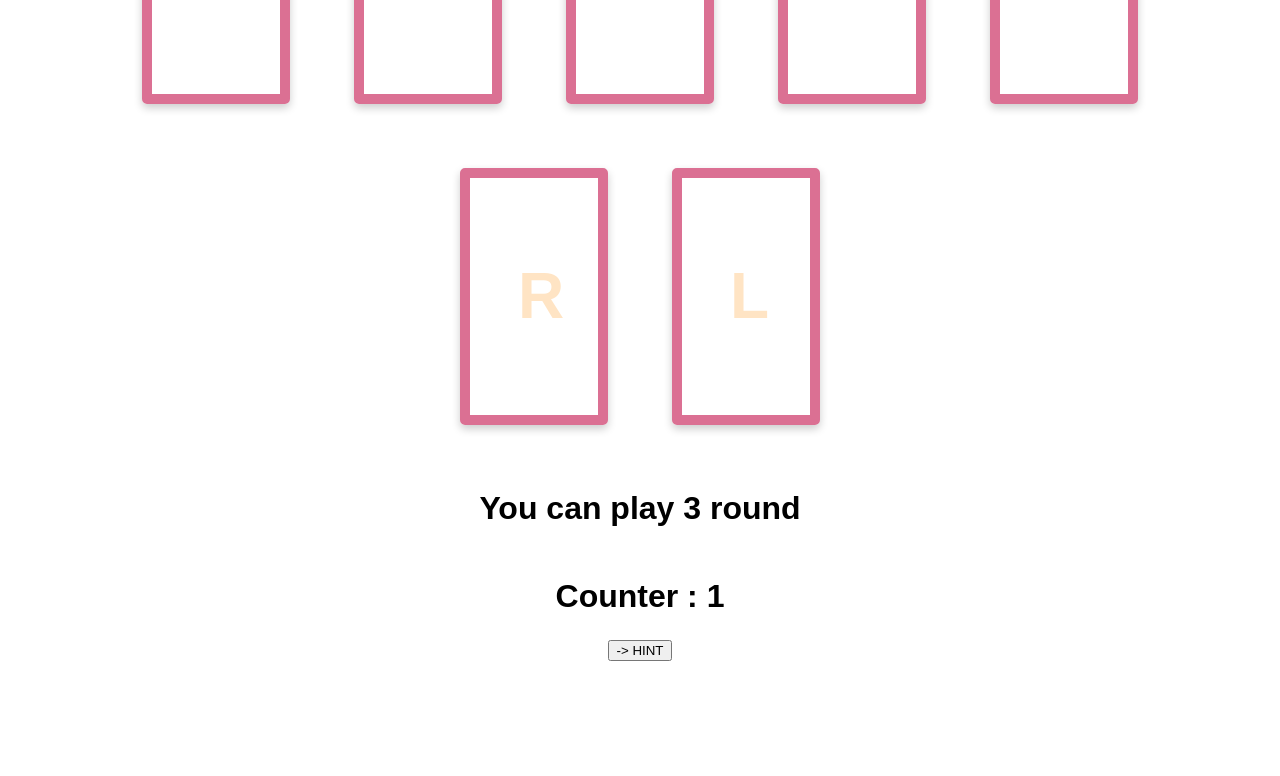
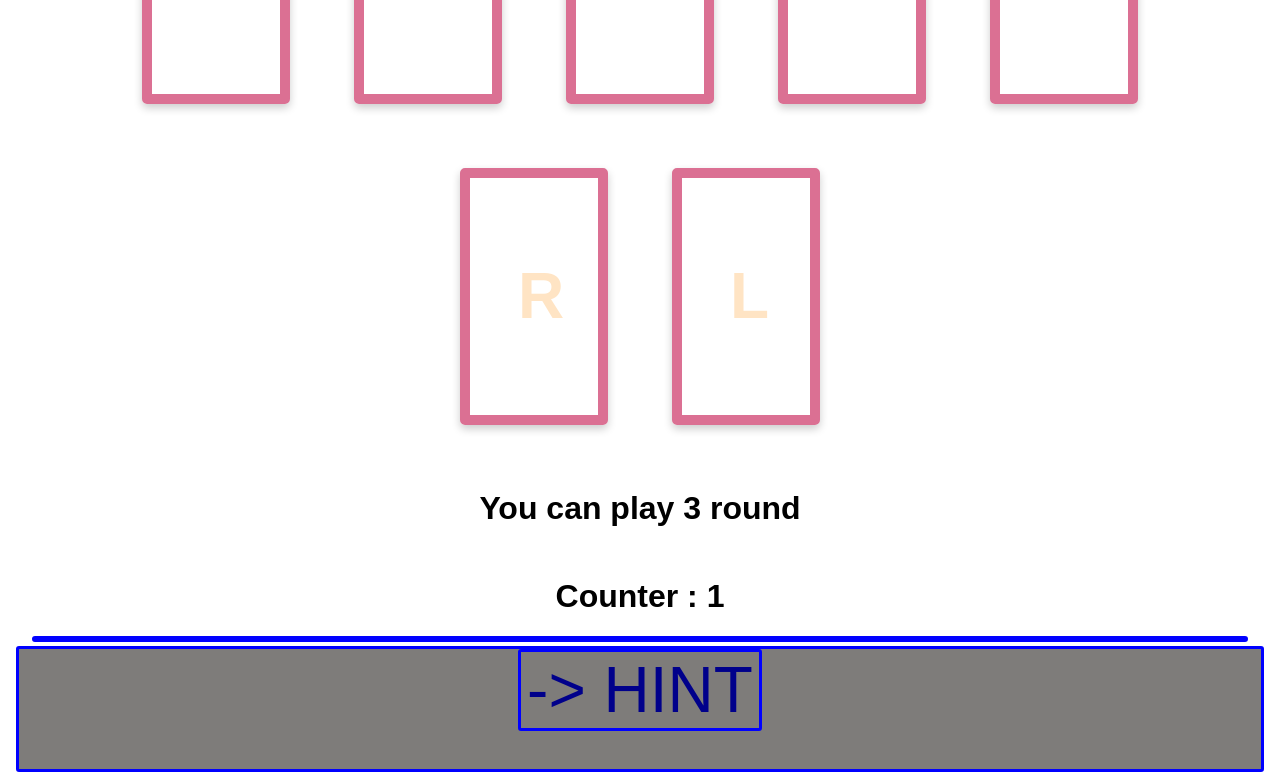
Before and after one commit to papaeas/3SA03, a React (Create React App) app: page / in a window 1280 px wide. Shown: the part 995-1771 px from the top of the page. Before the commit the page ends 1679 px from the top, so only its background shows below. Built offline with nearby package versions, Linux system fonts and the light colour scheme.

Commit message:
commit 6

```diff
--- a/src/App.js
+++ b/src/App.js
@@ -58,7 +58,7 @@ class App extends React.Component {
     let check = this.state.completed === false ? '' : <button className="poppp" onClick={this.reset}><h1> _ Play Again _</h1></button>;
     let ans = this.state.completed === false ? '' : <h3> </h3>;
     let checks = this.state.completed === false ? '' : <h1 className="gooss">. . WINNER . .</h1>;
-    //let count_end = this.state.counter > 5 ? "Game Over" : "Counter : " + this.state.counter;
+    //let count_end = this.state.counter > 3 ? "Game Over" : "Counter : " + this.state.counter;
 
     return (
       <div className="pim">
@@ -109,15 +109,15 @@ class App extends React.Component {
 
                   <Check check_count={this.state.counter} />
                 </div>
-                <div className="itemm">
+                <div className="exam">
                   {check}
                   {ans}
                   {checks}
                 </div>
               </div>
             </div>
-            <div className="itemm">
-              <button className="itemm" onClick={this.give_ups}> -> HINT</button>
+            <div className="exam">
+              <button className="exam" onClick={this.give_ups}> -> HINT</button>
               <h3>{this.state.give_up === true ? '  :   Wild animals ' : ''}</h3>
             </div>
           </div>
```
